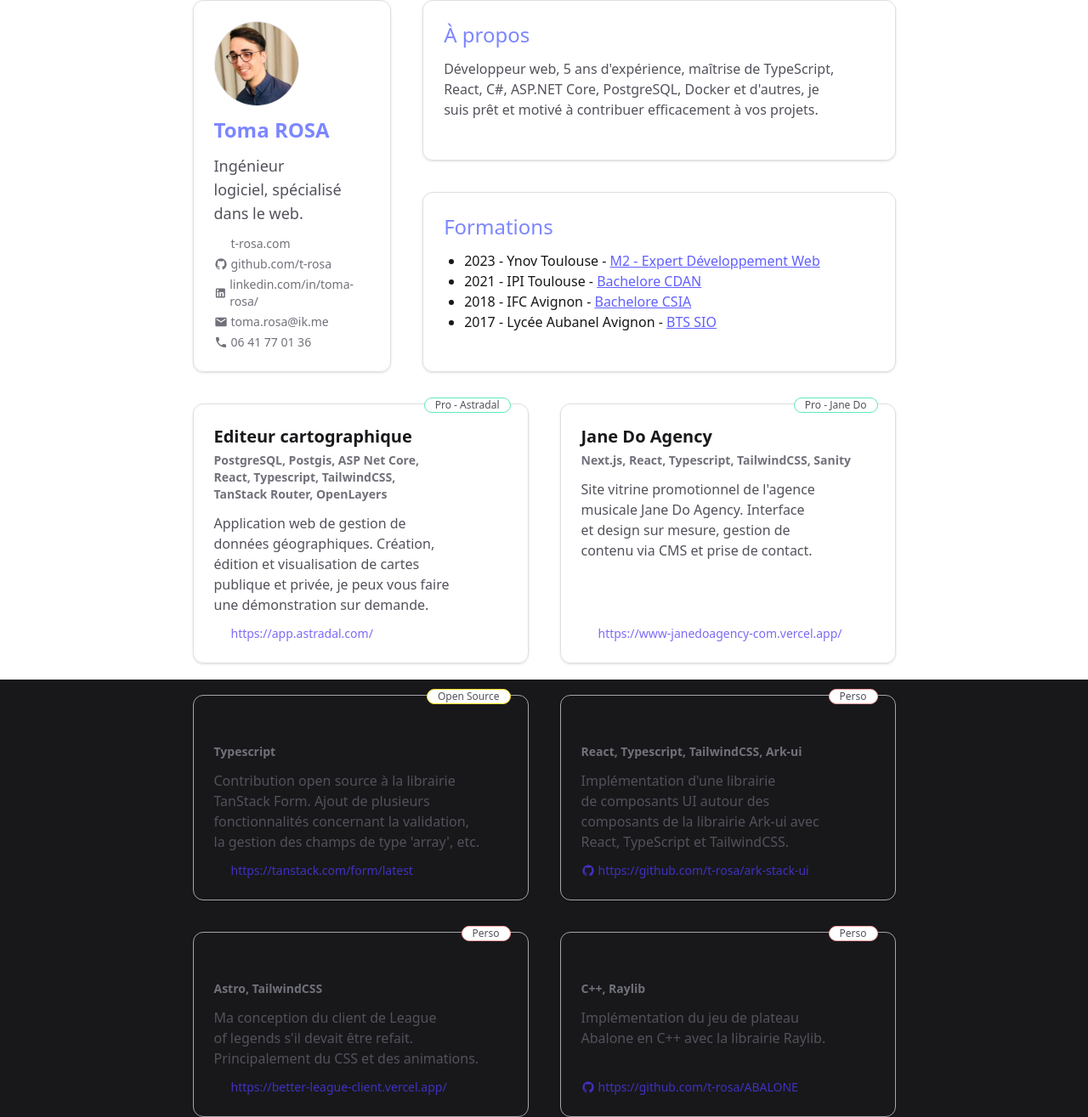
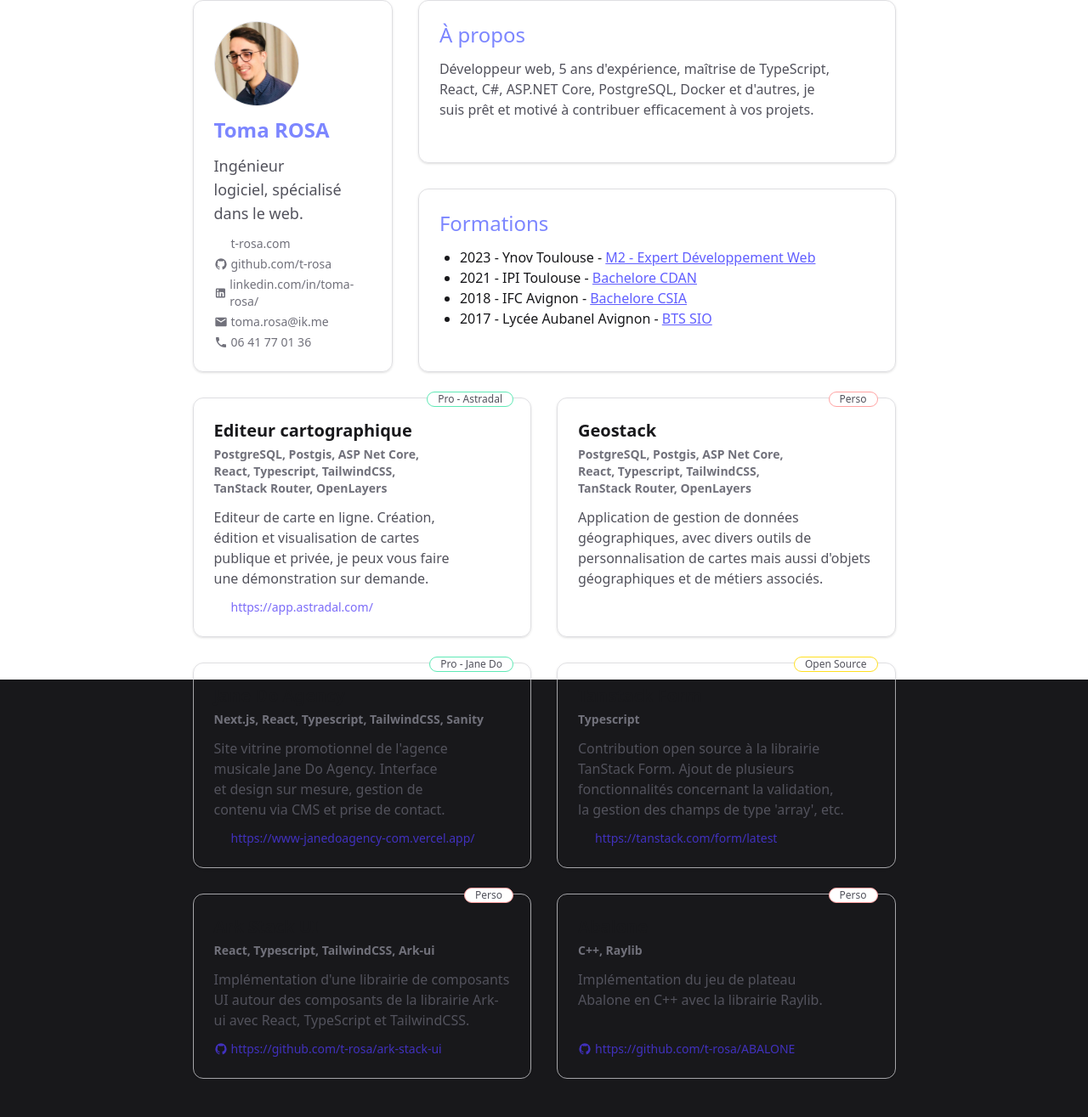
Before and after one commit to t-rosa/portfolio, a React (Vite) app: page /cv in a window 1280 px wide. Shown: the whole page at 85% size. After the commit the page ends 1270 px from the top, so only its background shows below. Built offline with nearby package versions, Linux system fonts and the light colour scheme.

Commit message:
chore(cv): projects update

```diff
--- a/src/routes/cv.tsx
+++ b/src/routes/cv.tsx
@@ -11,22 +11,28 @@ export const Route = createFileRoute("/cv")({
 function RouteComponent() {
   return (
     <div className="absolute inset-0 z-10 bg-white text-zinc-900">
-      <div className="mx-auto w-[827px] space-y-[37px]">
-        <div className="flex gap-[37px]">
+      <div className="mx-auto w-[827px] space-y-[30px]">
+        <div className="flex gap-[30px]">
           <CvPersonalCard />
-          <div className="grid gap-[37px]">
+          <div className="grid gap-[30px]">
             <CvAboutCard />
             <CvFormationsCard />
           </div>
         </div>
-        <div className="grid grid-cols-2 gap-[37px]">
+        <div className="grid grid-cols-2 gap-[30px]">
           <CvProjectCard
             status="pro"
             company="Astradal"
             title="Editeur cartographique"
             tools="PostgreSQL, Postgis, ASP Net Core, React, Typescript, TailwindCSS, TanStack Router, OpenLayers"
-            description="Application web de gestion de données géographiques. Création, édition et visualisation de cartes publique et privée, je peux vous faire une démonstration sur demande."
+            description="Editeur de carte en ligne. Création, édition et visualisation de cartes publique et privée, je peux vous faire une démonstration sur demande."
             websiteUrl="https://app.astradal.com/"
+          />
+          <CvProjectCard
+            status="perso"
+            title="Geostack"
+            tools="PostgreSQL, Postgis, ASP Net Core, React, Typescript, TailwindCSS, TanStack Router, OpenLayers"
+            description="Application de gestion de données géographiques, avec divers outils de personnalisation de cartes mais aussi d'objets géographiques et de métiers associés."
           />
           <CvProjectCard
             status="pro"
@@ -52,13 +58,6 @@ function RouteComponent() {
           />
           <CvProjectCard
             status="perso"
-            title="Better League Client"
-            tools="Astro, TailwindCSS"
-            description="Ma conception du client de League of legends s'il devait être refait. Principalement du CSS et des animations."
-            websiteUrl="https://better-league-client.vercel.app/"
-          />
-          <CvProjectCard
-            status="perso"
             title="Abalone"
             tools="C++, Raylib"
             description="Implémentation du jeu de plateau Abalone en C++ avec la librairie Raylib."
```
